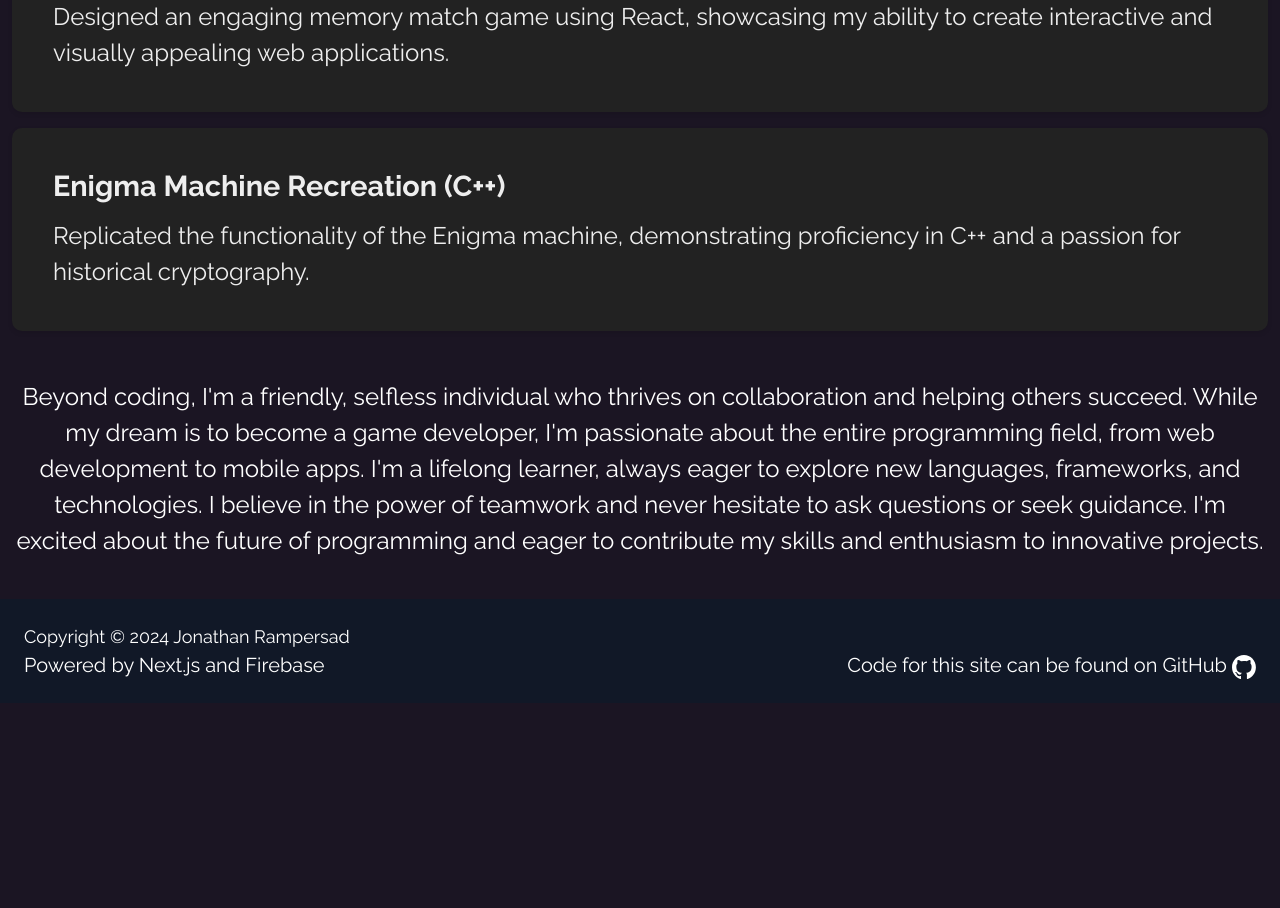
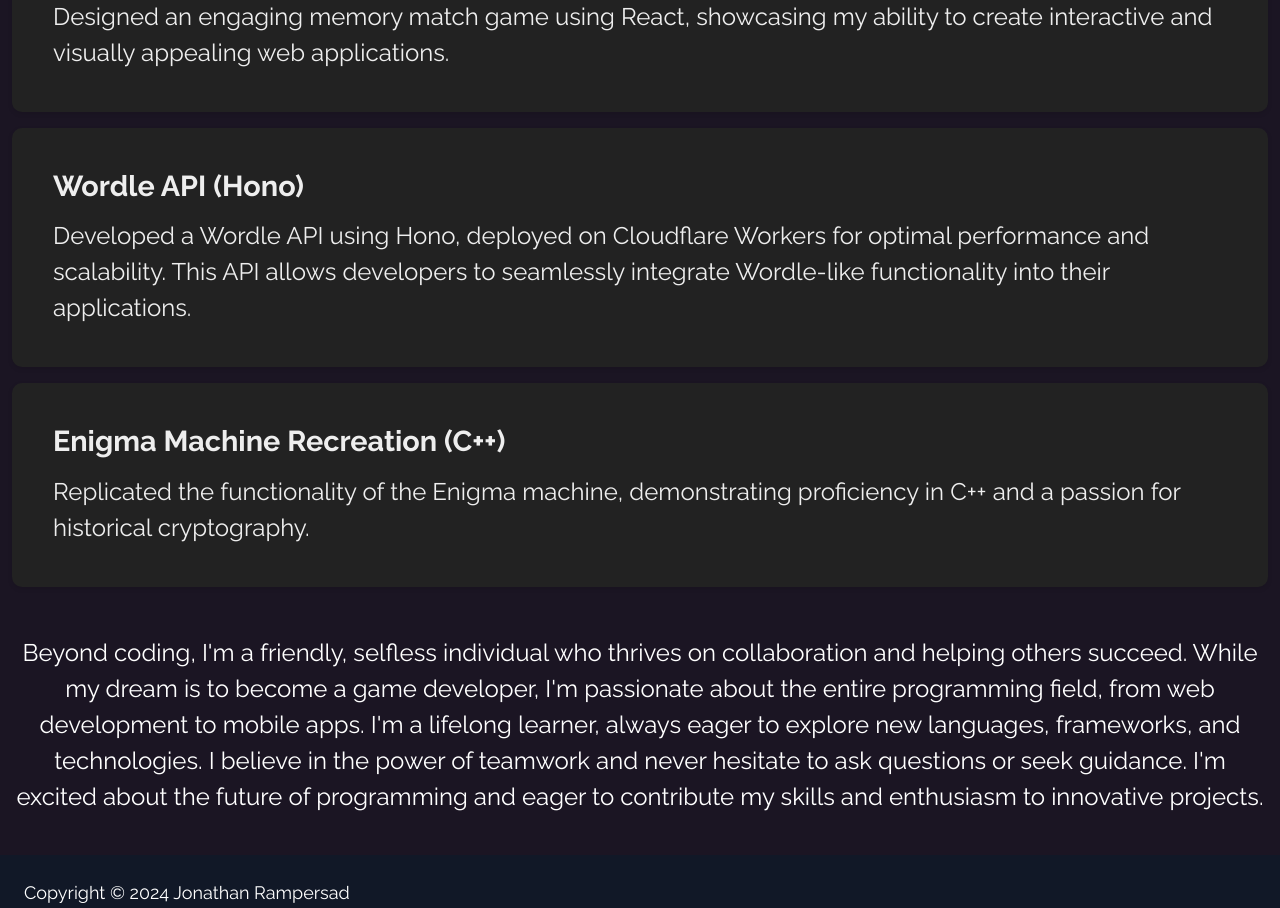
Before and after one commit to jono-rams/portfolio, a Next.js app: page /about in a window 1280 px wide. Shown: the part 3960-4868 px from the top of the page. Before the commit the page ends 4663 px from the top, so only its background shows below. Built offline with nearby package versions, Linux system fonts and the light colour scheme.

Commit message:
Added Wordle API to projects list

```diff
--- a/app/about/Projects.jsx
+++ b/app/about/Projects.jsx
@@ -75,6 +75,22 @@ export default function Projects() {
         </article>
 
         <article className="mb-3">
+          <a href="https://github.com/jono-rams/wordle-api" target="_blank">
+            <div className="card">
+              <div className="card-body">
+                <h3 className="card-title">Wordle API (Hono)</h3>
+                <p className="card-text">
+                Developed a Wordle API using Hono, deployed on Cloudflare Workers
+                for optimal performance and scalability.
+                This API allows developers to seamlessly integrate Wordle-like
+                functionality into their applications.
+                </p>
+              </div>
+            </div>
+          </a>
+        </article>
+
+        <article className="mb-3">
           <a href="https://github.com/jono-rams/Enigma" target="_blank">
             <div className="card">
               <div className="card-body">
```
